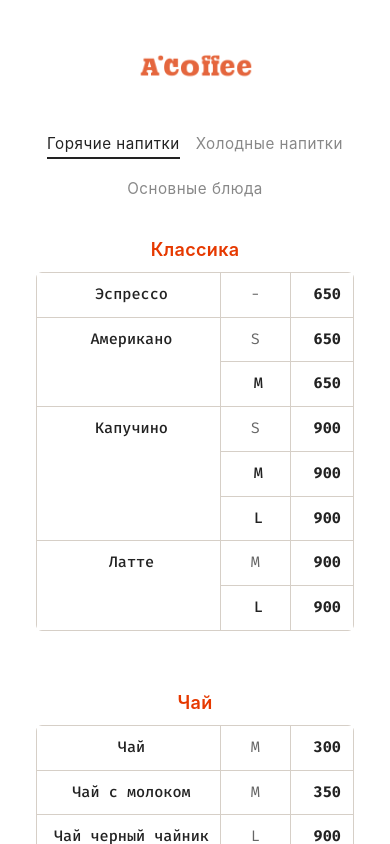
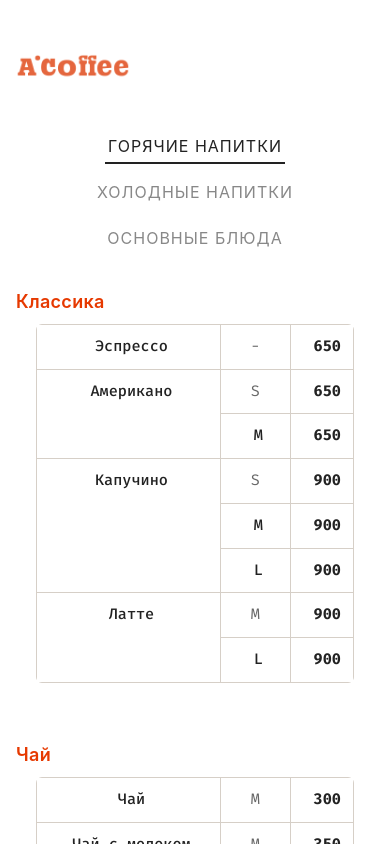
Before and after one commit to Andersonscat/a_coffee_menu, a React (Create React App) app: page / in a window 390 px wide. Shown: the top 844 px of the page. Built offline with nearby package versions, Linux system fonts and the light colour scheme.

Commit message:
Мобильная версия: логотип слева, заголовки заглавными буквами в столбец, увеличены названия таблиц

```diff
--- a/src/App.js
+++ b/src/App.js
@@ -459,7 +459,7 @@ const extras = [
 function Section({ title, children }) {
   return (
     <div className="section">
-      <h2 style={{ textAlign: 'center', fontWeight: 600, fontSize: 22, letterSpacing: 1, color: '#E63900' }}>{title}</h2>
+      <h2 style={{ textAlign: 'left', fontWeight: 600, fontSize: 26, letterSpacing: 1, color: '#E63900', marginLeft: '8px' }}>{title}</h2>
       {children}
     </div>
   );
--- a/src/components/Header.css
+++ b/src/components/Header.css
@@ -28,7 +28,7 @@
 /* Мобильная версия */
 @media (max-width: 768px) {
   .header {
-    justify-content: center;
+    justify-content: flex-start;
     padding: 12px 16px;
     margin-bottom: 8px;
   }
@@ -46,6 +46,7 @@
 
 @media (max-width: 480px) {
   .header {
+    justify-content: flex-start;
     padding: 8px 12px;
     margin-bottom: 6px;
   }
--- a/src/components/MenuTabs.css
+++ b/src/components/MenuTabs.css
@@ -31,28 +31,31 @@
 /* Мобильная версия */
 @media (max-width: 768px) {
   .tab-list {
-    gap: 20px;
+    gap: 16px;
     margin-bottom: 24px;
-    flex-wrap: wrap;
-    justify-content: center;
+    flex-direction: column;
+    align-items: center;
+  }
+
+  .tab-list button {
+    font-size: 1.1rem;
+    letter-spacing: 1.5px;
+    padding: 8px 0;
+    width: auto;
+    min-width: 200px;
+  }
+}
+
+@media (max-width: 480px) {
+  .tab-list {
+    gap: 12px;
+    margin-bottom: 20px;
   }
 
   .tab-list button {
     font-size: 1rem;
     letter-spacing: 1px;
     padding: 6px 0;
+    min-width: 180px;
   }
 }
-
-@media (max-width: 480px) {
-  .tab-list {
-    gap: 16px;
-    margin-bottom: 20px;
-  }
-
-  .tab-list button {
-    font-size: 0.95rem;
-    letter-spacing: 0.5px;
-    padding: 4px 0;
-  }
-}
--- a/src/components/MenuTabs.js
+++ b/src/components/MenuTabs.js
@@ -12,7 +12,7 @@ export default function MenuTabs({ tabs, children }) {
             className={active === i ? 'active' : ''}
             onClick={() => setActive(i)}
           >
-            {tab}
+            {tab.toUpperCase()}
           </button>
         ))}
       </div>
```
